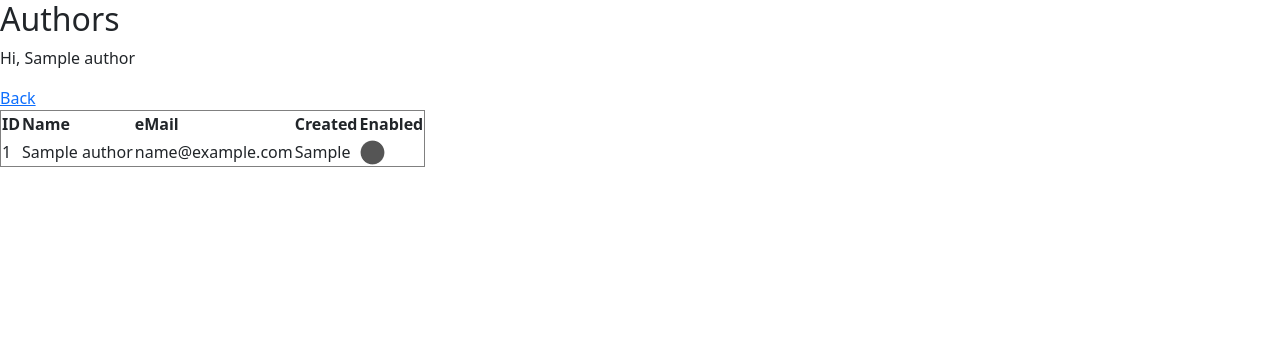
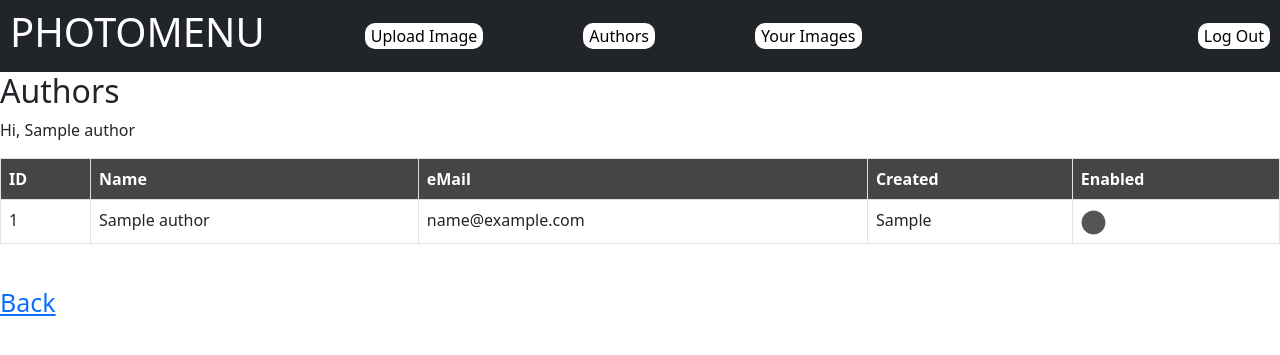
Before and after one commit to gamingamerman/photo_gallery, a PHP site: page /authors.php in a window 1280 px wide. Shown: the top 355 px of the page. Run offline with PHP 8.4, Linux system fonts and the light colour scheme; the visitor is signed in with stand-in values (Sample User, id 1); tables that the repository leaves empty or names only in its code hold one stand-in row (values such as "Sample post"); data that the repository does not hold is empty.

Commit message:
stylized authors page and fixed your images page

```diff
--- a/authors.php
+++ b/authors.php
@@ -15,8 +15,65 @@ if (!isset($_SESSION["userID"])) {
   <meta name="viewport" content="width=device-width, initial-scale=1.0">
   <link rel="stylesheet" href="https://cdn.jsdelivr.net/npm/bootstrap@5.2.3/dist/css/bootstrap.min.css" integrity="sha384-rbsA2VBKQhggwzxH7pPCaAqO46MgnOM80zW1RWuH61DGLwZJEdK2Kadq2F9CUG65" crossorigin="anonymous">
   <title>PhotoMenu - Authors</title>
+  <style>
+    .back {
+      margin-top: 20px
+      text-align: center;
+      font-size: 25px
+    }
+
+    .title {
+      color: white;
+      margin-left: 10px
+    }
+
+    .head-table{
+      background-color: #454545;
+      color: white;
+    }
+
+    .btn-border {
+      border: transparent;
+      color: black;
+      background-color: white;
+      border-radius: 10px;
+      margin-left: 100px
+    }
+
+    .logout {
+     margin-left:auto;
+     margin-right:10px
+    }
+
+    .centered {
+      text-align:center;
+    }
+
+    .btn-centered {
+      margin-top: 50%;
+
+    }
+
+    .btn-edit {
+      border: transparent;
+      color: white;
+      background-color: black;
+      border-radius: 5px;
+    }
+  </style>
 </head>
 <body>
+  <header>
+    <nav class="navbar navbar-expand-lg navbar-dark bg-dark">
+      <h1 class="title">PHOTOMENU</h1>
+      <a href="upload-photo.php"><button class="btn-border">Upload Image</button></a>
+      <a href="authors.php" ><button class="btn-border">Authors</button></a>
+      <a href="your-images.php" ><button class="btn-border">Your Images</button></a>
+      <form action="" method="post" class="logout">
+        <button name="logout" class="btn-border">Log Out</button>
+      </form>
+    </nav>
+  </header>
   <h2>Authors</h2>
   <?php
   $sql3 = 'SELECT * FROM authors WHERE id = ' . $_SESSION['userID'];
@@ -24,9 +81,8 @@ if (!isset($_SESSION["userID"])) {
   $row3 = $result3->fetch_array();
   ?>
   <p>Hi, <?= $row3['name'] ?></p>
-  <a href="photo-page.php">Back</a>
-  <table border="1">
-    <thead>
+  <table border="1" class="table table-bordered">
+    <thead class="head-table">
       <th>ID</th>
       <th>Name</th>
       <th>eMail</th>
@@ -60,5 +116,9 @@ if (!isset($_SESSION["userID"])) {
       ?>
     </tbody>
   </table>
+  <br>
+  <p class="back">
+    <a href="photo-page.php">Back</a>
+  </p>
 </body>
 </html>
```
Also changed, not shown: your-images.php (+16 -1 lines).
